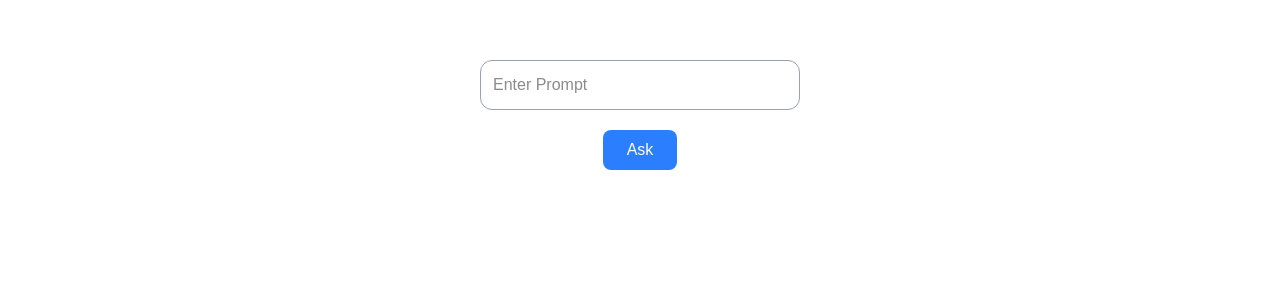
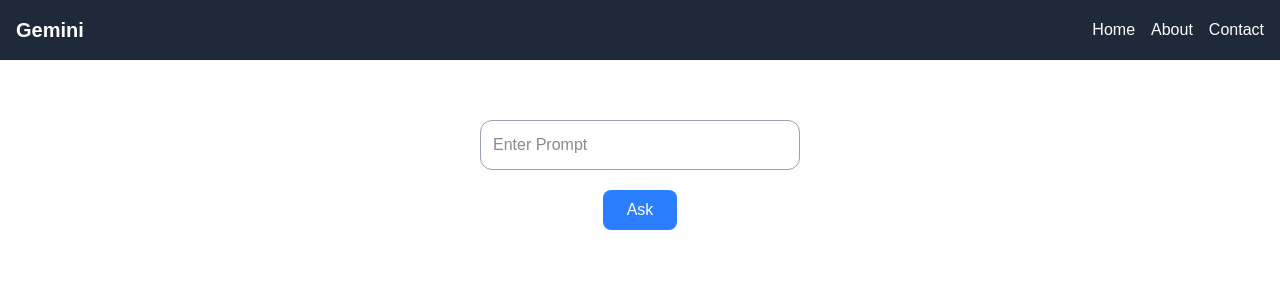
Before and after one commit to Taj-2005/Treadly, a Next.js app: page / in a window 1280 px wide. Shown: the top 300 px of the page. Built offline with nearby package versions, Linux system fonts and the light colour scheme.

Commit message:
Navbar with reset functionality

```diff
--- /dev/null
+++ b/src/app/components/NavBar/NavBar.jsx
@@ -0,0 +1,12 @@
+export default function NavBar({ handleHomeClick }) {
+    return (
+      <div className="flex justify-between items-center p-4 bg-gray-800 text-white">
+        <div className="text-xl font-bold">Gemini</div>
+        <div className="flex space-x-4">
+          <button onClick={handleHomeClick} className="hover:text-gray-400">Home</button>
+          <a href="#" className="hover:text-gray-400">About</a>
+          <a href="#" className="hover:text-gray-400">Contact</a>
+        </div>
+      </div>
+    );
+  }
--- a/src/app/components/Question/Question.jsx
+++ b/src/app/components/Question/Question.jsx
@@ -1,3 +1,5 @@
+"use client"
+
 export default function Question({ question, index }) {
     if (!question || question.length === 0) return null;
 
@@ -5,7 +7,7 @@ export default function Question({ question, index }) {
 
     return (
       <div className="flex flex-col justify-center items-center gap-4">
-        <div className="text-5xl font-bold">{current.question}</div>
+        <div className="text-5xl text-center font-bold">{current.question}</div>
         {current.options.map((opt, i) => (
           <div key={i} className="text-4xl">{opt}</div>
         ))}
--- a/src/app/pages/Home/Home.jsx
+++ b/src/app/pages/Home/Home.jsx
@@ -2,13 +2,20 @@
 
 import { useRef, useState } from "react";
 import Question from "@/app/components/Question/Question.jsx";
+import NavBar from "@/app/components/NavBar/NavBar.jsx";
 
 export default function Home() {
   const [data, setData] = useState([]);
   const [index, setIndex] = useState(0);
-  const promptText = useRef("");
+  const promptText = useRef(null);
 
   const GEMINI_API_KEY = "AIzaSyC6Jr2Eeg5E6VcpFu4L-Xn36-jqY9XvA5A";
+
+  function resetAll() {
+    setData([]);
+    setIndex(0);
+    promptText.current = null;
+  }
 
   async function fetchData(givenText) {
     const response = await fetch(
@@ -17,7 +24,7 @@ export default function Home() {
         method: "POST",
         headers: { "Content-Type": "application/json" },
         body: JSON.stringify({
-          contents: [{ parts: [{ text: givenText }] }],
+          contents: [{ parts: [{ text: `give 10 mcq question for travellers to know about the trip which will make them enthuastic to go for the trip, options -> array, anser as the keys of ${givenText} with question dont include any extra text just give the json file` }] }],
         }),
       }
     );
@@ -34,12 +41,15 @@ export default function Home() {
       setIndex(0);
     } catch (error) {
       console.error("Error parsing JSON:", error);
+      alert("Please provide a valid Travel Place")
       console.error("Problematic JSON string:", jsonString);
       setData([]);
     }
   }
 
   return (
+    <>
+        <NavBar handleHomeClick={resetAll}/>
         <div className="flex flex-col justify-center items-center p-10">
         {data.length == 0 ? (
             <>
@@ -61,7 +71,8 @@ export default function Home() {
         <>
             <Question question={data} index={index} />
 
-          <div className="flex gap-4 mt-8">
+            <div className="flex flex-col gap-4 mt-8 justify-center items-center">
+                <div className="flex flex-row mt-8 gap-4 justify-center items-center">
                     {index > 0 && (
                     <button
                         onClick={() => setIndex((prev) => Math.max(0, prev - 1))}
@@ -79,18 +90,18 @@ export default function Home() {
                         Next
                     </button>
                     )}
+                </div>
 
-            {index === 9 && (
                 <button
                     onClick={() => alert("Submitted!")}
-                className="bg-red-500 text-white px-4 py-2 rounded"
+                    className="bg-red-500 text-white px-4 py-2 rounded w-full"
                 >
                     Submit
                 </button>
-            )}
             </div>
             </>
             )}
         </div>
+    </>
   );
 }
```
Lines whose indentation alone changed are shown as unchanged.
